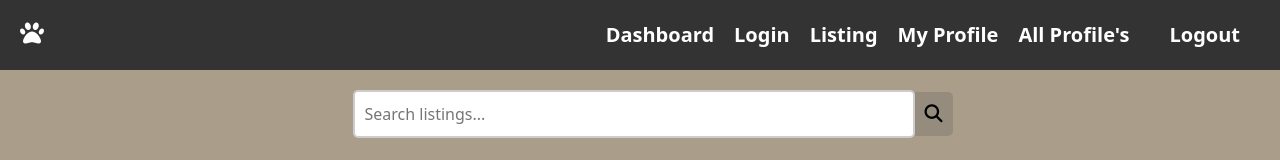
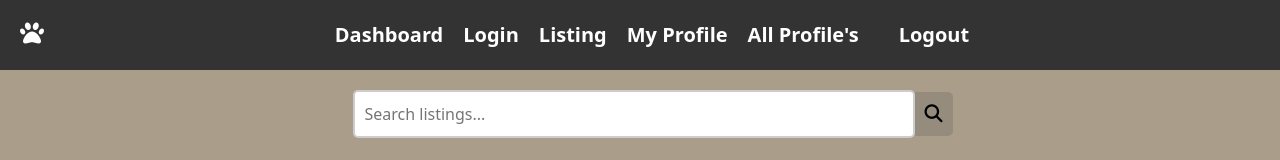
Before and after one commit to Jaymiller2002/PawfetchMatch-frontend1, a React (Vite) app: page / in a window 1280 px wide. Shown: the top 160 px of the page. Built offline with nearby package versions, Linux system fonts and the light colour scheme; no server answers.

Commit message:
header.css changes

```diff
--- a/src/Header.css
+++ b/src/Header.css
@@ -9,12 +9,12 @@
   align-items: center;
   justify-content: space-between;
   padding: 10px 20px;
-  margin: 0 auto;
 }
 
 .nav-links {
   display: flex;
   align-items: center;
+  margin: 0 auto;
 }
 
 .nav-links.open {
```
